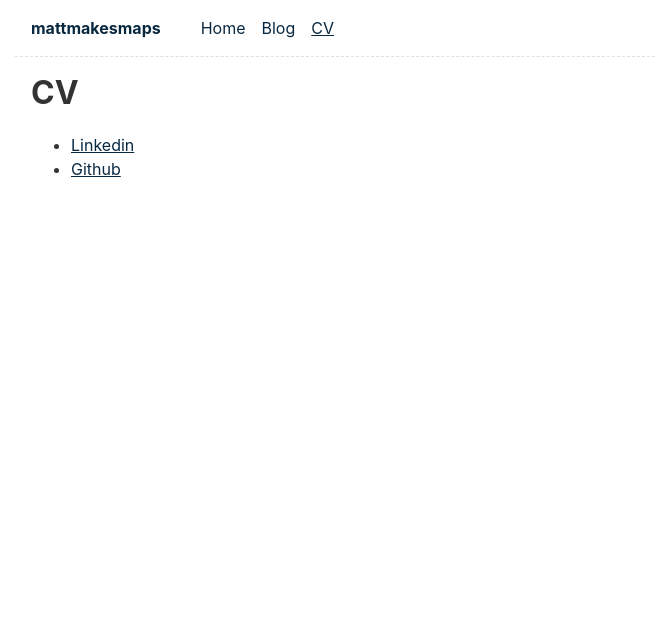
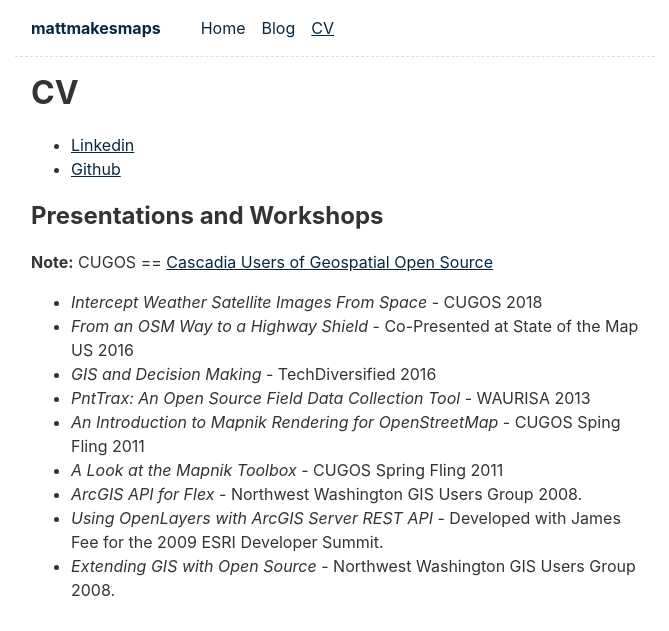
Before and after one commit to mattmakesmaps/mattmakesmaps.github.com, an Eleventy site: page content/cv/index.md in a window 1280 px wide. Shown: the whole page, without its empty margins (305-974 px from the left). Built offline with nearby package versions, Linux system fonts and the light colour scheme; Eleventy itself is replaced by a stand-in of ours; files that its build step writes are made by us from their sources.

Commit message:
Add presentations

```diff
--- a/content/cv/index.md
+++ b/content/cv/index.md
@@ -8,3 +8,17 @@
 
 - [Linkedin](https://www.linkedin.com/in/mattmakesmaps/)
 - [Github](https://github.com/mattmakesmaps)
+
+## Presentations and Workshops
+
+**Note:** CUGOS == [Cascadia Users of Geospatial Open Source](https://cugos.org/)
+
+- _Intercept Weather Satellite Images From Space_ - CUGOS 2018
+- _From an OSM Way to a Highway Shield_ - Co-Presented at State of the Map US 2016
+- _GIS and Decision Making_ - TechDiversified 2016
+- _PntTrax: An Open Source Field Data Collection Tool_ - WAURISA 2013
+- _An Introduction to Mapnik Rendering for OpenStreetMap_ - CUGOS Sping Fling 2011
+- _A Look at the Mapnik Toolbox_ - CUGOS Spring Fling 2011
+- _ArcGIS API for Flex_ - Northwest Washington GIS Users Group 2008.
+- _Using OpenLayers with ArcGIS Server REST API_ - Developed with James Fee for the 2009 ESRI Developer Summit.
+- _Extending GIS with Open Source_ - Northwest Washington GIS Users Group 2008.
```
